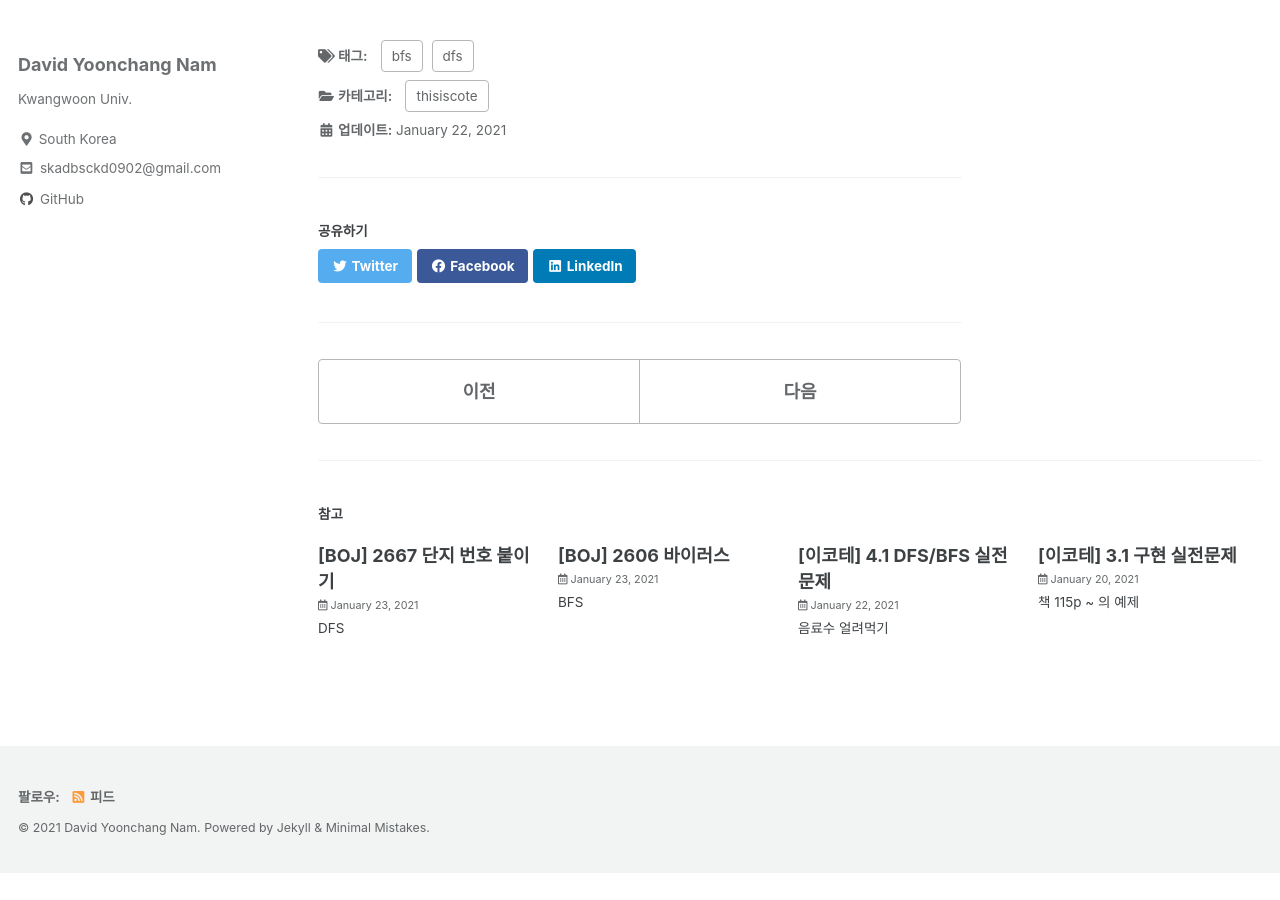
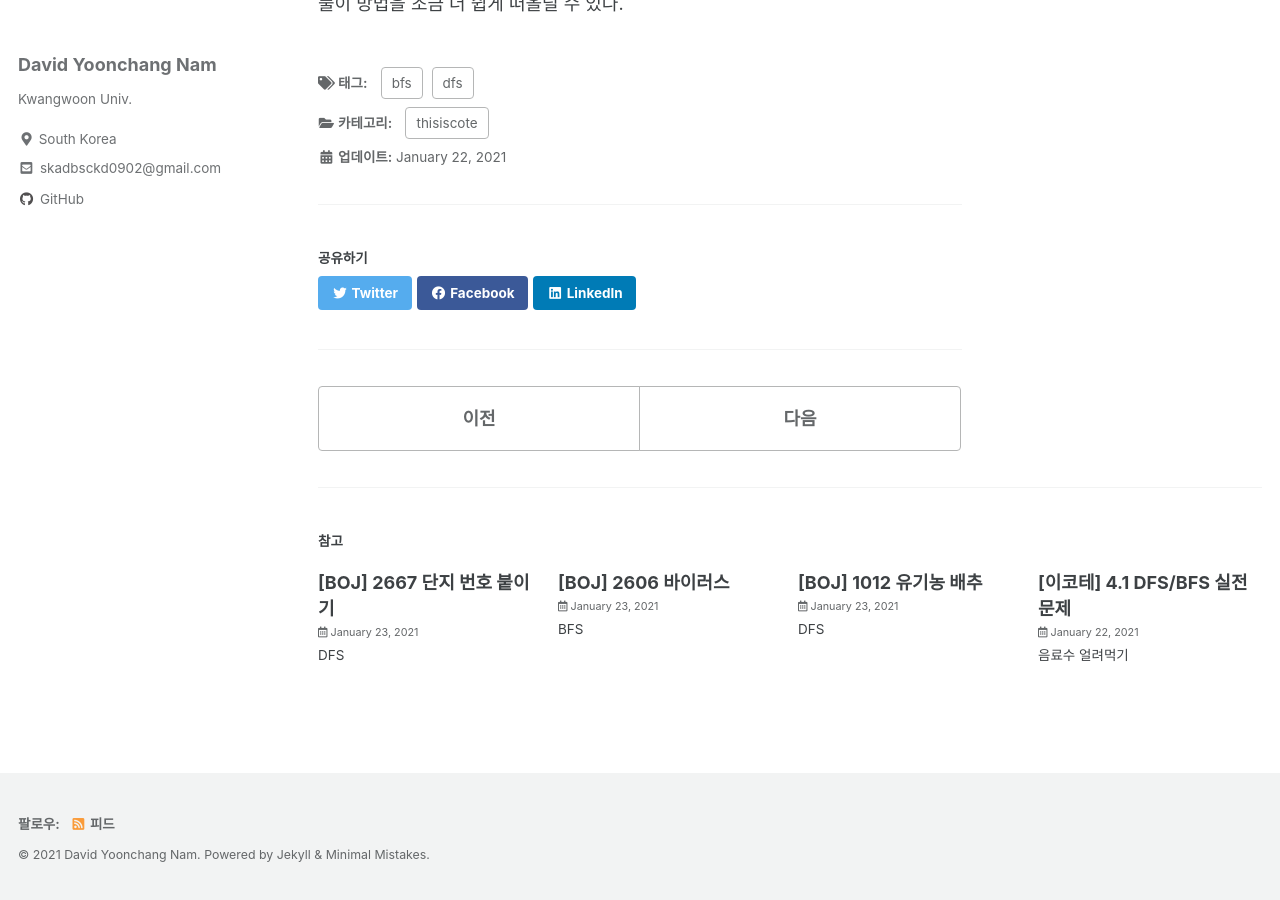
Before and after one commit to Akgop/Akgop.github.io, a Jekyll site: the page built from _posts/2021-01-22-thisiscote_4.md, in a window 1280 px wide and 900 px high, scrolled down 4476 px. Built offline with Jekyll 4.4.1, drawn with Linux system fonts in a browser that asks for light colours; cached includes are drawn as plain includes; before the commit the page ends 5349 px from its top, so only the background shows below that; part of the change alters nothing that is shown.

Commit message:
Create 2021-01-23-BOJ1012.md

````diff
--- a/_posts/2021-01-22-thisiscote_4.md
+++ b/_posts/2021-01-22-thisiscote_4.md
@@ -11,6 +11,7 @@ tags:
 
 ---
 
+[[BOJ] 1012 유기농 배추](http://akgop.github.io/boj/BOJ1012/)<br>
 [[BOJ] 2606 바이러스](http://akgop.github.io/boj/BOJ2606/)<br>
 [[BOJ] 2667 단지 번호 붙이기](http://akgop.github.io/boj/BOJ2667/)<br>
 [[이코테] 실전 문제(예제)](http://akgop.github.io/thisiscote/thisiscote_41/)
--- /dev/null
+++ b/_posts/2021-01-23-BOJ1012.md
@@ -0,0 +1,52 @@
+---
+title: \[BOJ] 1012 유기농 배추
+categories:
+  - BOJ
+tags:
+  - dfs
+---
+
+### DFS
+
+---
+
+해당 문제는 DFS, BFS 모두 사용 가능하다.
+
+백준 2667번의 단지 번호 붙이기 문제와 유사하다. 2차원 배열 안에서 결국 그룹의 개수를 세야 하는 문제이고, 최단경로를 구하는 문제가 아니므로 DFS, BFS 모두 활용가능하다.
+
+따라서 DFS로 작성한 코드는 다음과 같다.
+
+```python
+import sys
+
+def dfs(g, x, y):
+    # 인덱스 범위 밖
+    if x < 0 or y < 0 or x >= M or y >= N:
+        return False
+    # 이미 방문 했거나 배추가 없는 곳
+    if g[y][x] == 0:
+        return False
+    # 방문 표시 -> 상하좌우
+    g[y][x] = 0
+    dfs(g, x - 1, y)
+    dfs(g, x + 1, y)
+    dfs(g, x, y + 1)
+    dfs(g, x, y - 1)
+    return True
+
+sys.setrecursionlimit(10000)
+T = int(sys.stdin.readline().rstrip())
+# 테스트 케이스만큼 반복
+for _ in range(T):
+    M, N, K = map(int, sys.stdin.readline().rstrip().split())
+    graph = [[0] * M for _ in range(N)]
+    answer = 0
+    for _ in range(K):
+        x, y = map(int, sys.stdin.readline().rstrip().split())
+        graph[y][x] = 1
+    for i in range(M):   # x
+        for j in range(N):  # y
+            if dfs(graph, i, j) is True:
+                answer += 1
+    print(answer)
+```
````
